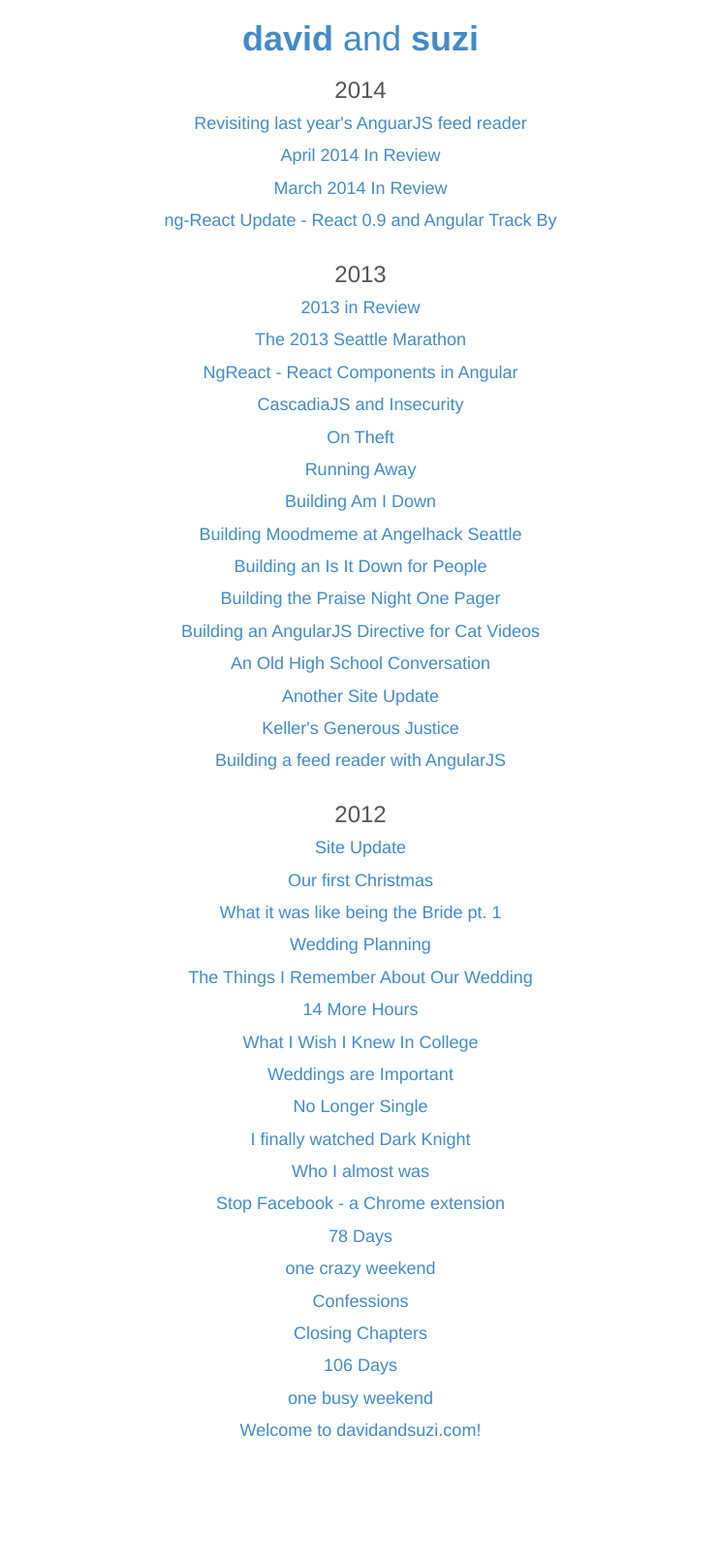
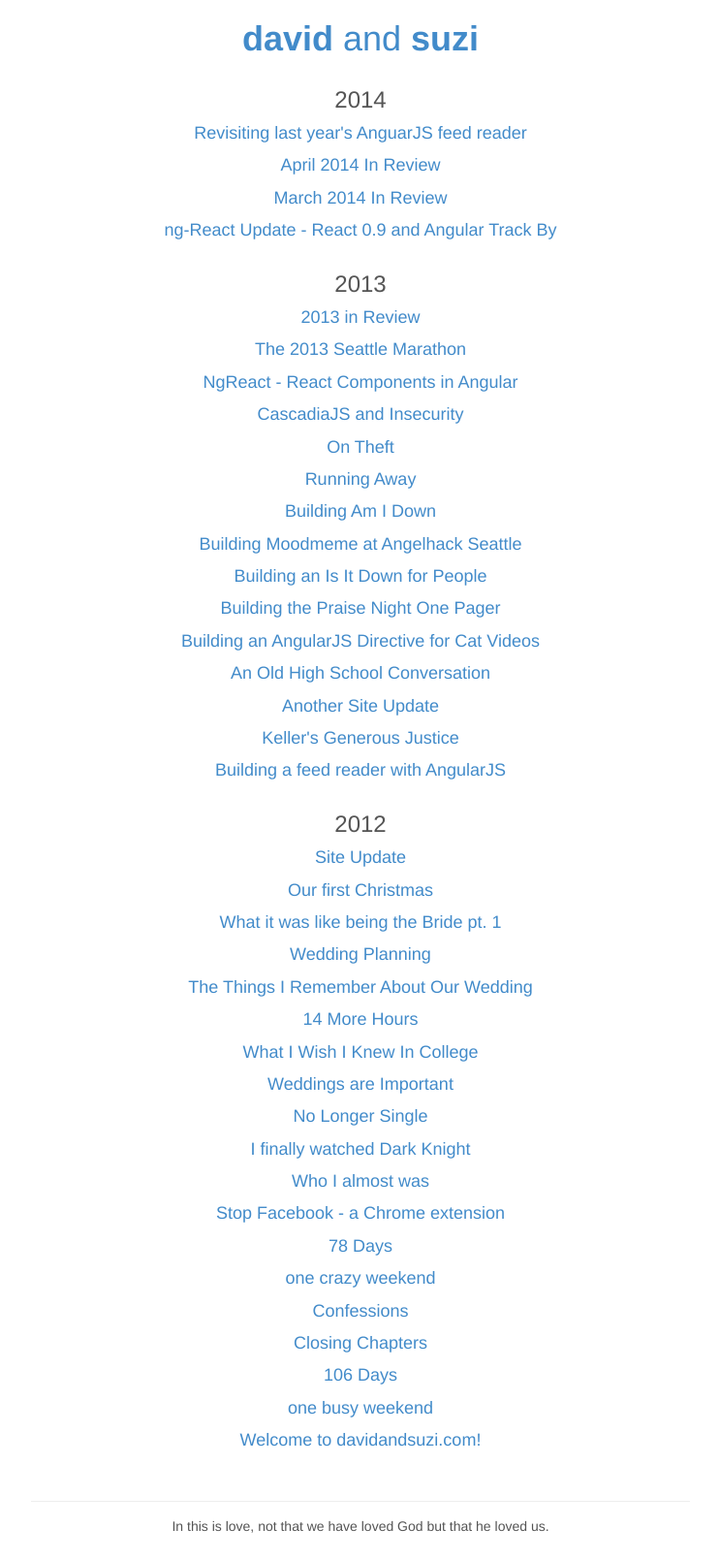
Before and after one commit to davidchang/davidandsuzi.com, a Jekyll site: the page built from index.html, in a window 1280 px wide. Shown: the whole page at 97% size, without its empty margins (268-1011 px from the left). Built offline with Jekyll 4.4.1, drawn with Linux system fonts in a browser that asks for light colours; before the commit the page ends 1588 px from its top, so only the background shows below that.

Commit message:
adding footer

```diff
--- a/_layouts/index.html
+++ b/_layouts/index.html
@@ -28,6 +28,10 @@
   			<section class="centered index-list" role="main">
           {{ content }}
     		</section>
+
+        <footer>
+          In this is love, not that we have loved God but that he loved us.
+        </footer>
       </div>
 
       <script>
--- a/_layouts/post.html
+++ b/_layouts/post.html
@@ -50,6 +50,10 @@
 
     			</article> <!-- end article -->
     		</section>
+
+        <footer>
+          In this is love, not that we have loved God but that he loved us.
+        </footer>
       </div>
 
       <script>
--- a/styles/style.css
+++ b/styles/style.css
@@ -705,7 +705,7 @@ pre code {
 #page-container {
 	max-width: 680px;
 	width: 90%;
-	margin: 0 auto 100px;
+	margin: 0 auto 25px;
 }
 
 header[role=banner] {
@@ -736,9 +736,6 @@ ul, ol {
 .index-list h4 {
 	line-height: 1.3;
 }
-.index-list h3:first-child {
-	margin-top: 20px;
-}
 .index-list h3 {
 	margin-top: 30px;
 }
@@ -767,3 +764,10 @@ img {
 .praise-night-ul li p:first-child {
     font-weight: bold;
 }
+
+footer {
+	text-align: center;
+	margin-top: 50px;
+	border-top: 1px solid #EEE;
+	padding-top: 15px;
+}
```
